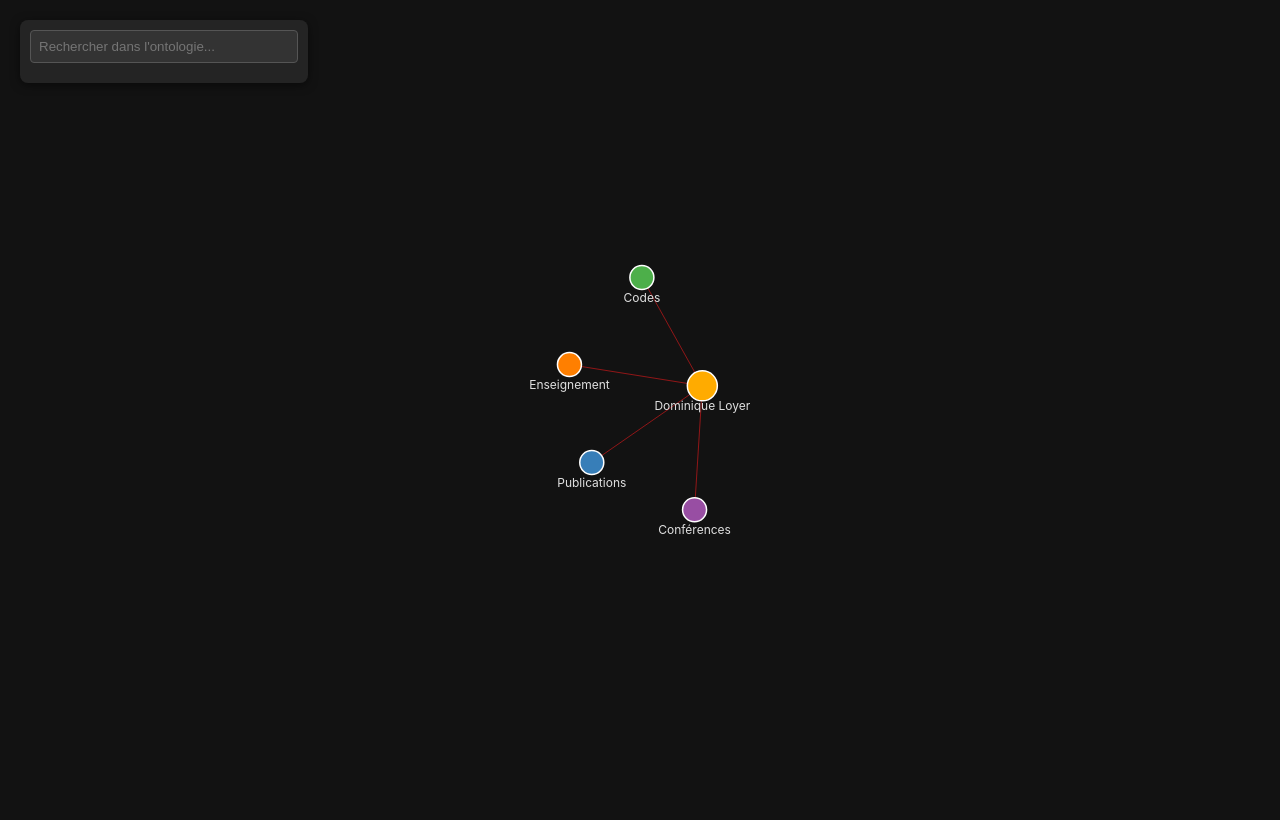
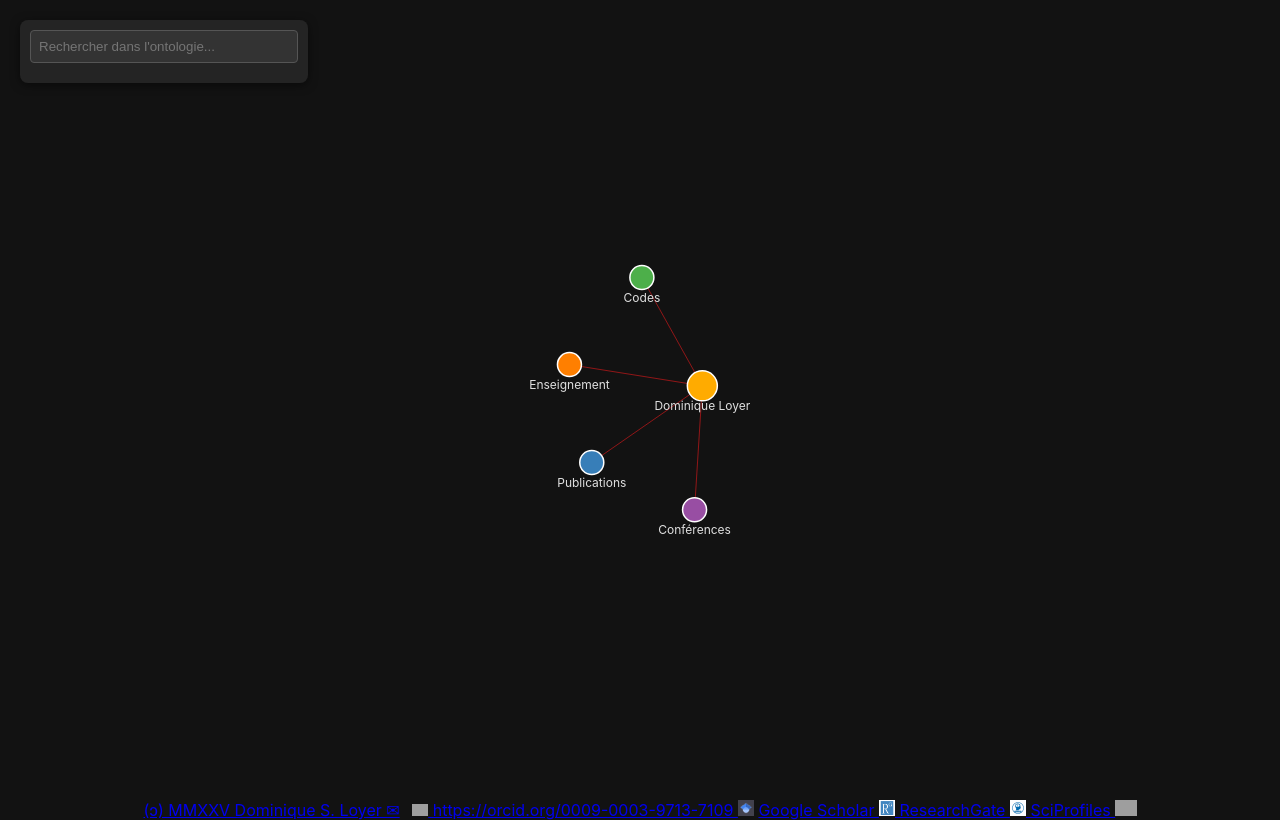
Before and after one commit to DominiqueLoyer/DominiqueLoyer.github.io, a plain HTML site: page onto_080825.html in a window 1280 px wide. Drawn offline with nearby package versions, Linux system fonts and the light colour scheme; grey boxes are pictures that could not be loaded.

Commit message:
Add footer with contact and license information

```diff
--- a/onto_080825.html
+++ b/onto_080825.html
@@ -474,6 +474,50 @@ window.addEventListener('resize', () => {
 });
 
 </script>
+<DIV>
+    <footer>
+   <a href="mailto:votreconsultant&#64gmail.com"> (ↄ) MMXXV Dominique S. Loyer &#9993</a>
+           <!-- My Orcid ID -->
+    <a
+    id="cy-effective-orcid-url"
+    class="underline"
+     href="https://orcid.org/0009-0003-9713-7109"
+     target="orcid.widget"
+     rel="me noopener noreferrer"
+     style="vertical-align: top">
+     <img
+        src="https://orcid.org/sites/default/files/images/orcid_16x16.png"
+        style="width: 1em; margin-inline-start: 0.5em"
+        alt="ORCID iD icon"/>
+      https://orcid.org/0009-0003-9713-7109
+    </a>
+    <img src="GS.png" alt="Google Scholar" width="16" height="16">
+<a href="https://scholar.google.com/citations?user=JmRd6U0AAAAJ" target="_blank" rel="noopener noreferrer">
+  Google Scholar
+</a>
+
+    <a href="https://www.researchgate.net/profile/Dominique-Loyer" target="_blank">
+            <img src="rg.png" alt="ResearchGate" width="16" height="16"> ResearchGate
+        </a>
+    <a href="https://sciprofiles.com/profile/dominiqueloyer" target="_blank">
+    <img src="sci.png" alt="SciProfiles" width="16" height="16">
+    SciProfiles
+</a>
+<!-- CC License Image Link -->
+            <a rel="license"
+               href="http://creativecommons.org/licenses/by-nc-sa/4.0/"
+               target="_blank"
+               rel="noopener noreferrer"
+               title="Creative Commons Attribution-NonCommercial-ShareAlike 4.0 International License">
+
+                <!-- Image resized to 16px height, width adjusts automatically -->
+                <img alt="Creative Commons License"
+                     style="border-width:0; height: 16px;"
+                     src="https://i.creativecommons.org/l/by-nc-sa/4.0/88x31.png" />
+            </a>
+</div>
+
+  </footer>
 
 </body>
 </html>
```
